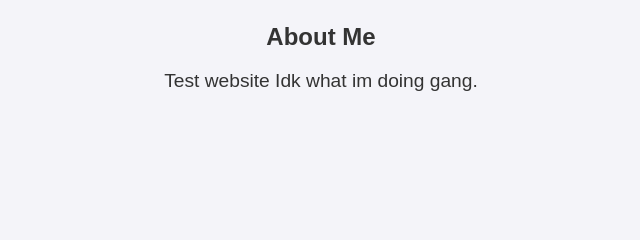
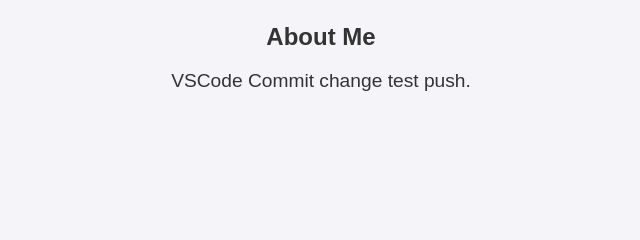
Before and after one commit to kyle-Lukowski/Website, a plain HTML site: page Index.HTML in a window 1280 px wide. Shown: the part 239-479 px from the top of the page, 319-959 px from the left. Drawn offline with Linux system fonts and the light colour scheme.

Commit message:
Test vscode changes instead of nano

```diff
--- a/Index.HTML
+++ b/Index.HTML
@@ -80,7 +80,7 @@
     </nav>
     <section class="hero" id="about">
         <h1>About Me</h1>
-        <p>Test website Idk what im doing gang.</p>
+        <p>VSCode Commit change test push.</p>
     </section>
     <section id="projects">
         <h2>Projects</h2>
```
